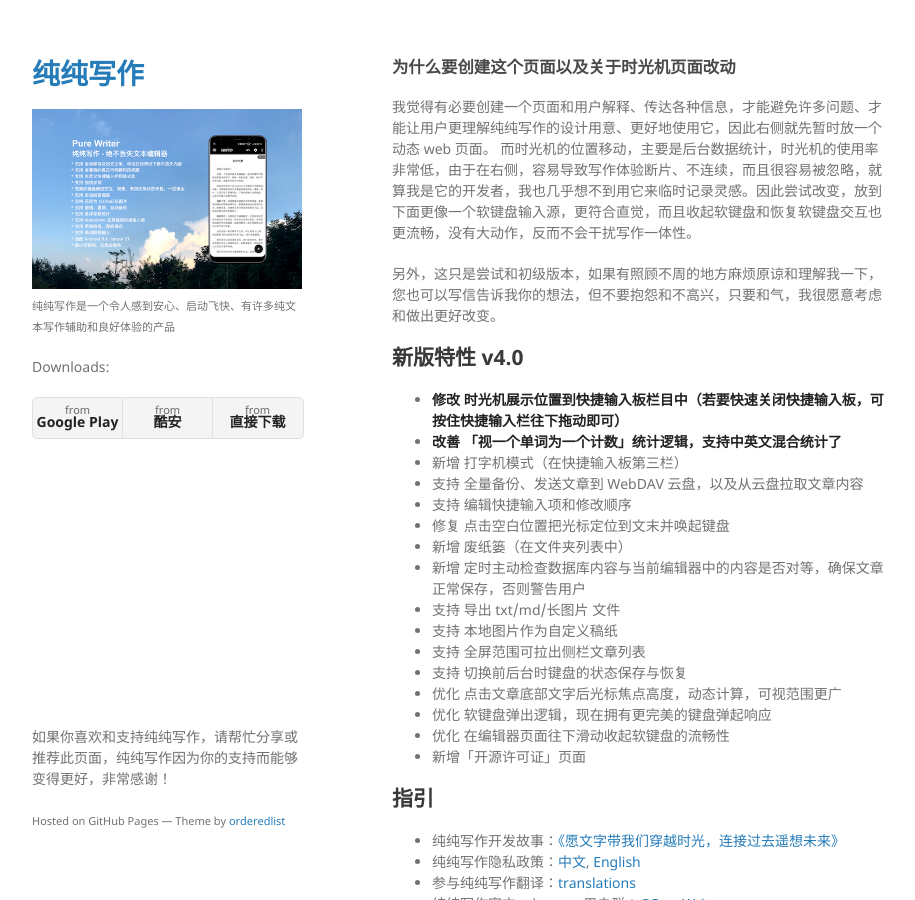
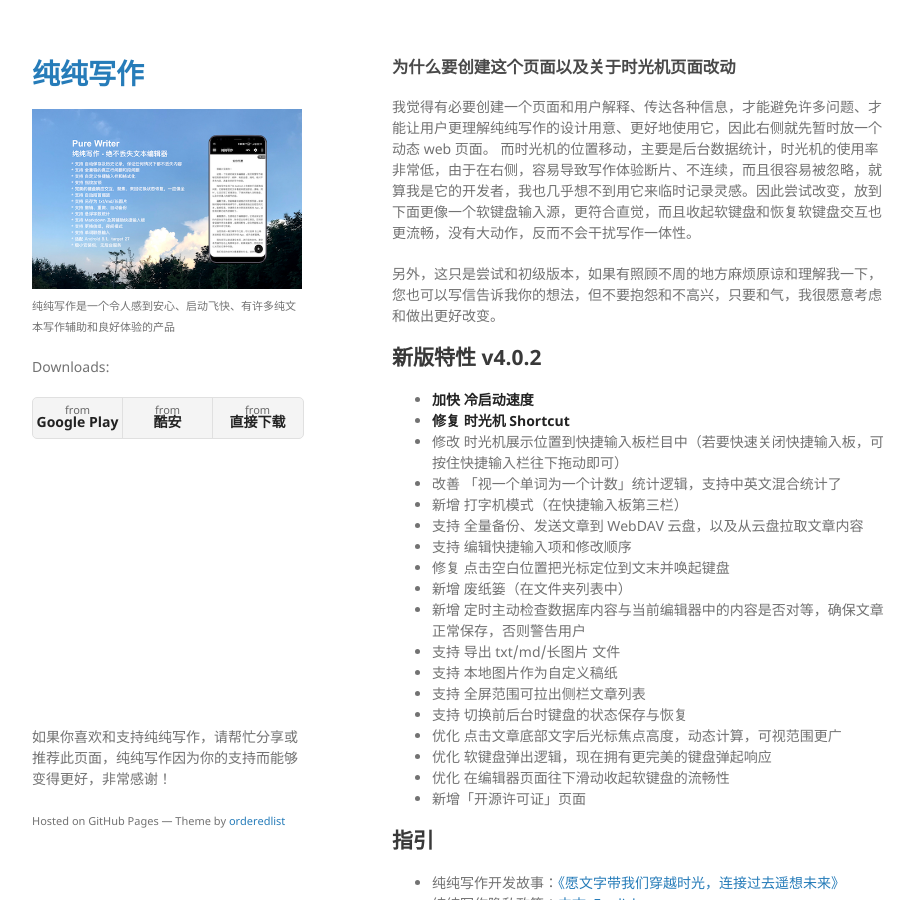
Before and after one commit to PureWriter/writer.drakeet.com, a Jekyll site: the page built from index.md, in a window 1280 px wide and 900 px high. Shown: the whole window, without its empty margins (178-1093 px from the left). Built offline with Jekyll 4.4.1, drawn with Linux system fonts in a browser that asks for light colours; our own code applies the rules of GitHub Pages for plain Markdown files.

Commit message:
Updated changelog to v4.0.2

```diff
--- a/index.md
+++ b/index.md
@@ -5,10 +5,11 @@
 
 另外，这只是尝试和初级版本，如果有照顾不周的地方麻烦原谅和理解我一下，您也可以写信告诉我你的想法，但不要抱怨和不高兴，只要和气，我很愿意考虑和做出更好改变。
 
-## 新版特性 v4.0
-
-- **修改 时光机展示位置到快捷输入板栏目中（若要快速关闭快捷输入板，可按住快捷输入栏往下拖动即可）**
-- **改善 「视一个单词为一个计数」统计逻辑，支持中英文混合统计了**
+## 新版特性 v4.0.2
+- **加快 冷启动速度**
+- **修复 时光机 Shortcut**
+- 修改 时光机展示位置到快捷输入板栏目中（若要快速关闭快捷输入板，可按住快捷输入栏往下拖动即可）
+- 改善 「视一个单词为一个计数」统计逻辑，支持中英文混合统计了
 - 新增 打字机模式（在快捷输入板第三栏）
 - 支持 全量备份、发送文章到 WebDAV 云盘，以及从云盘拉取文章内容
 - 支持 编辑快捷输入项和修改顺序
```
